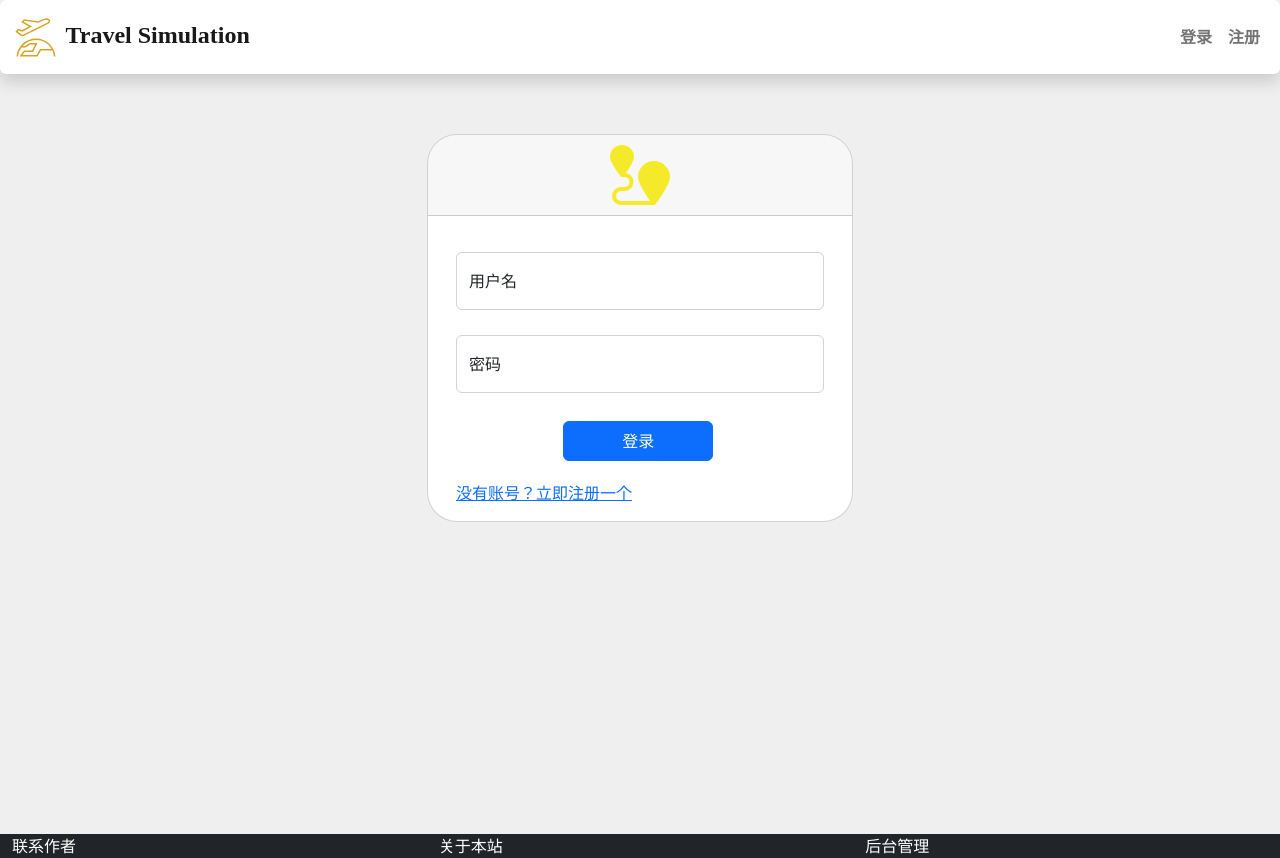
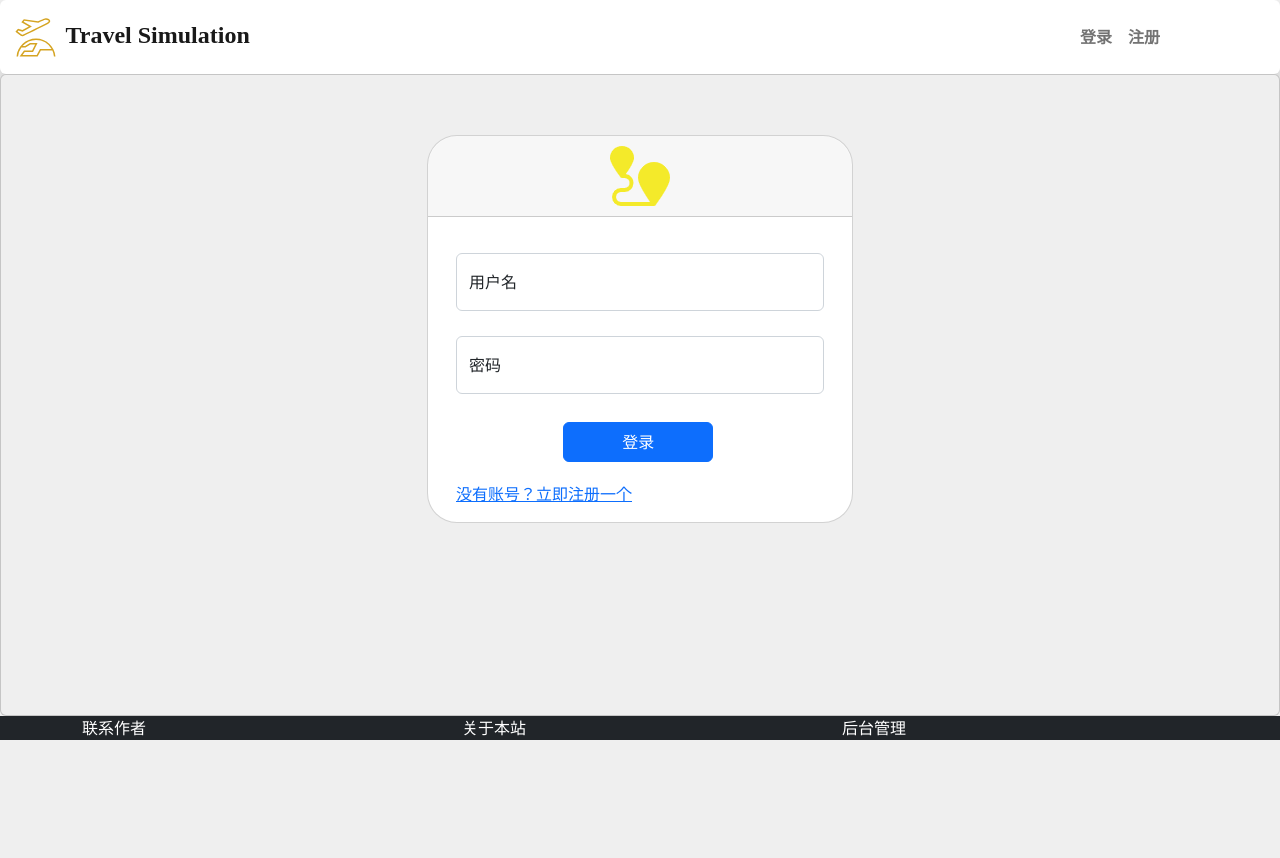
Before and after one commit to lxydamn/TravelSimulation, a Vue app in the folder web/: page /user/login/ in a window 1280 px wide. After the commit the page ends 800 px from the top, so only its background shows below. Built offline with nearby package versions, Linux system fonts and the light colour scheme.

Commit message:
优化地图、底部导航栏

```diff
--- a/web/package.json
+++ b/web/package.json
@@ -13,7 +13,7 @@
     "bootstrap": "^5.2.2",
     "core-js": "^3.6.5",
     "jquery": "^3.6.1",
-    "naive-ui": "^2.33.5",
+    "naive-ui": "^2.34.2",
     "vue": "^3.0.0",
     "vue-router": "^4.0.0-0",
     "vuex": "^4.0.0-0"
--- a/web/src/App.vue
+++ b/web/src/App.vue
@@ -1,9 +1,12 @@
 <template>
   <NavBar></NavBar>
-  <div class="cardContainer">
+  <div class="card" style="background-color: #EFEFEF">
     <router-view></router-view>
   </div>
-  <FootBar></FootBar>
+  <div style="background-color: #212529">
+    <FootBar></FootBar>
+  </div>
+
 
 </template>
 
@@ -26,7 +29,4 @@ body{
   background-color: #EFEFEF;
 }
 
-.cardContainer{
-  height: 700px;
-}
 </style>
--- a/web/src/components/FootBar.vue
+++ b/web/src/components/FootBar.vue
@@ -1,5 +1,5 @@
 <template>
-    <div class="container-fluid bg-dark">
+    <div class="container bg-dark">
       <div class="row">
         <div class="col">
           <a class="myInfo">联系作者</a>
@@ -31,4 +31,5 @@
   cursor: pointer;
   text-decoration: none;
 }
+
 </style>
--- a/web/src/components/MapContainer.vue
+++ b/web/src/components/MapContainer.vue
@@ -1,5 +1,9 @@
 <template>
-  <div id="container"></div>
+  <div class="card">
+    <div id="container">
+    </div>
+  </div>
+
 </template>
 <script>
 import AMapLoader from '@amap/amap-jsapi-loader';
@@ -185,9 +189,7 @@ export default {
 
 <style scoped>
 #container{
-  padding:0px;
-  margin: 0px;
   width: 100%;
-  height: 800px;
+  height: 700px;
 }
 </style>
--- a/web/src/components/NavBar.vue
+++ b/web/src/components/NavBar.vue
@@ -9,7 +9,7 @@
       </div>
 
 
-    <ul class="navbar-nav" v-if="$store.state.user.is_login">
+      <ul class="navbar-nav" style="margin-right: 100px" v-if="$store.state.user.is_login">
         <li class="nav-item dropdown">
           <a class="nav-link dropdown-toggle" href="#" id="navbarDropdown" role="button" data-bs-toggle="dropdown" aria-expanded="false">
             {{ $store.state.user.username }}
@@ -24,7 +24,7 @@
           </ul>
         </li>
       </ul>
-    <ul class="navbar-nav" v-else-if="!$store.state.user.pulling_info">
+      <ul class="navbar-nav" style="margin-right: 100px" v-else-if="!$store.state.user.pulling_info">
         <li class="nav-item">
           <router-link class="nav-link" :to="{name: 'user_login' }" role="button">
             登录
@@ -39,8 +39,6 @@
 
     </div>
   </nav>
-
-
 </template>
 
 <script>
--- a/web/src/views/HomeView.vue
+++ b/web/src/views/HomeView.vue
@@ -1,54 +1,27 @@
 <template>
     <div class="container-fluid">
         <div class="row">
-          <div class="col-9" style="margin-left: fill">
+          <div class="col-8">
               <div class="card">
                 <map-container></map-container>
               </div>
           </div>
-          <div class="col-3">
+          <div class="col-4">
             <div class="card">
               <div class="card-header">
                 <span style="text-align: center">地图</span>
                 <button type="button" class="btn btn-success float-end" style="scale: 90%" @click="add">新建</button>
               </div>
-              <div class="card-body">
-                <n-button-group>
-                  <n-button ghost>
-                    <template #icon>
-                      <n-icon><log-in-icon /></n-icon>
-                    </template>
-                    再吃
-                  </n-button>
-                  <n-button ghost>
-                    <template #icon>
-                      <n-icon><log-in-icon /></n-icon>
-                    </template>
-                    一颗
-                  </n-button>
-                  <n-button round>
-                    <template #icon>
-                      <n-icon><log-in-icon /></n-icon>
-                    </template>
-                    苹果
-                  </n-button>
-                </n-button-group>
-              </div>
             </div>
           </div>
         </div>
     </div>
-    <div id="footer">CopyRight@李幸洋、卢裕中 Company@重庆交通大学信息学院</div>
 </template>
 <script>
-import {NButton} from 'naive-ui';
-import {NButtonGroup} from "naive-ui";
 import MapContainer from "@/components/MapContainer";
 export default {
   components:{
     MapContainer,
-    NButton,
-    NButtonGroup,
   },
   setup(){
 
@@ -62,9 +35,5 @@ export default {
 }
 </script>
 
-<style scope>
-id.btn-success{
-  align-content: center;
-  margin-top: 20px  ;
-}
+<style>
 </style>
--- a/web/src/views/user/UserLoginView.vue
+++ b/web/src/views/user/UserLoginView.vue
@@ -1,5 +1,5 @@
 <template>
-  <LoginCard v-if="!$store.state.user.pulling_info">
+  <LoginCard v-if="!$store.state.user.pulling_info" style="margin-bottom: 15%">
 
     <div class="container" style="margin-top: 20px">
 
--- a/web/src/views/user/UserRegisterView.vue
+++ b/web/src/views/user/UserRegisterView.vue
@@ -1,5 +1,5 @@
 <template>
-  <LoginCard>
+  <LoginCard style="margin-bottom: 15%">
 
     <div class="container" style="margin-top: 20px">
       <form @submit.prevent="register">
```
Also changed, not shown: 1 other file (tests, documents, lock files or other folders). Lines whose indentation alone changed are shown as unchanged.
